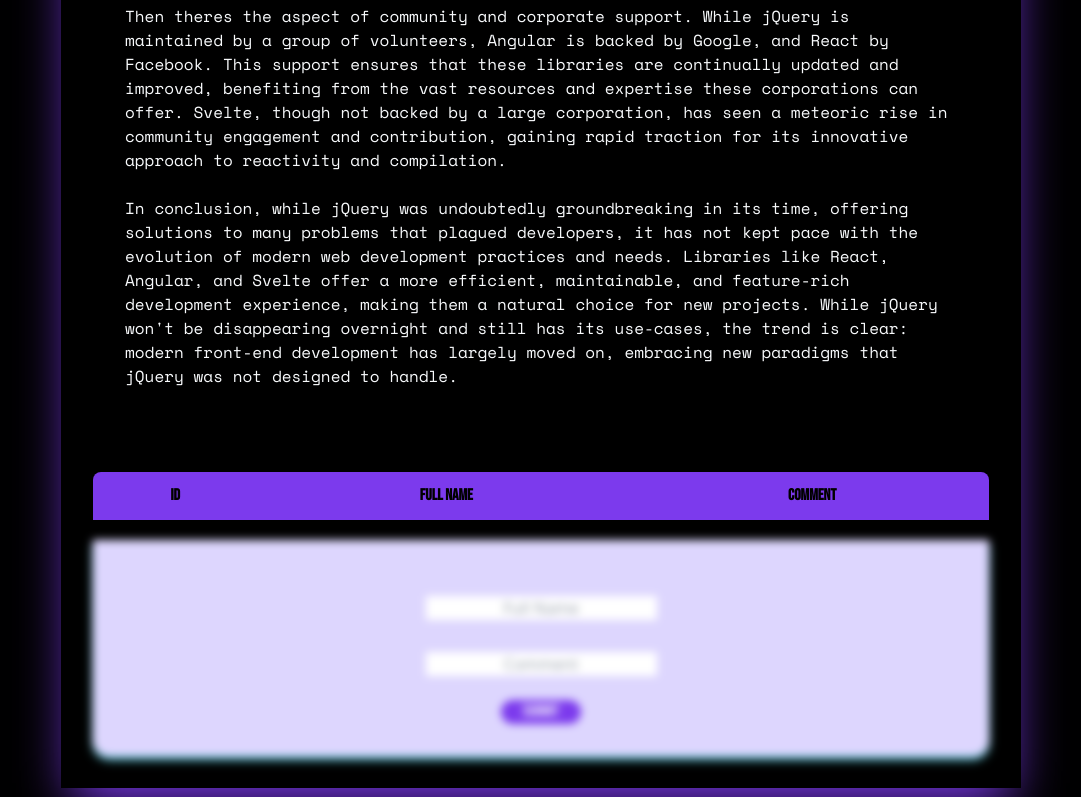
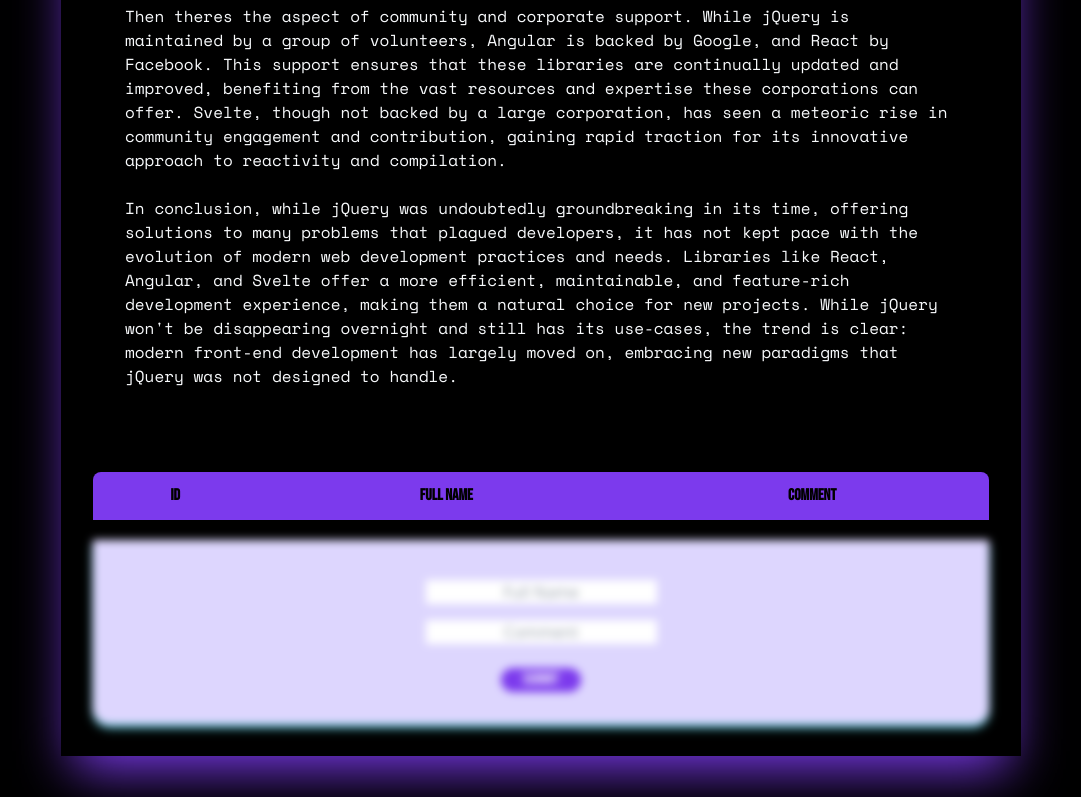
Before and after one commit to trevornei/W12-Assignment, a website: page index.html in a window 1280 px wide. Shown: the part 2000-2797 px from the top of the page, without its empty margins (99-1180 px from the left). Drawn offline with nearby package versions, Linux system fonts and the light colour scheme; no server answers.

Commit message:
removed label elements from form because they were not needed because of the placeholder attribute.

```diff
--- a/index.html
+++ b/index.html
@@ -71,10 +71,11 @@
         </div>
         <div class="w-full rounded-b-2xl shadow-md blur-sm hover:blur-none shadow-cyan-300 h-auto mx-12 p-8 bg-violet-200" id="formCont">
             <form action="" class="flex flex-col items-center justify-center">
-                <label for="" class="m-2" id=""></label>
-                <input type="text" class="m-2 text-center text-violet-600" id="" placeholder="Full Name">
-                <label for="" class="m-2" id=""></label>
-                <input type="text" class="m-2 text-center text-violet-600" id="" placeholder="Comment">
+
+                <input type="text" class="m-2 text-center text-violet-600" id="fullName" placeholder="Full Name">
+
+                <input type="text" class="m-2 text-center text-violet-600" id="comment" placeholder="Comment">
+
                 <!--NOTE: Don't forget to reset page refresh for submit button!-->
                 <button type="submit" class="w-20 bg-violet-600 rounded-3xl mt-4" id="formSubmit">
                     <h3 class="text-md" >Submit</h3>
```
